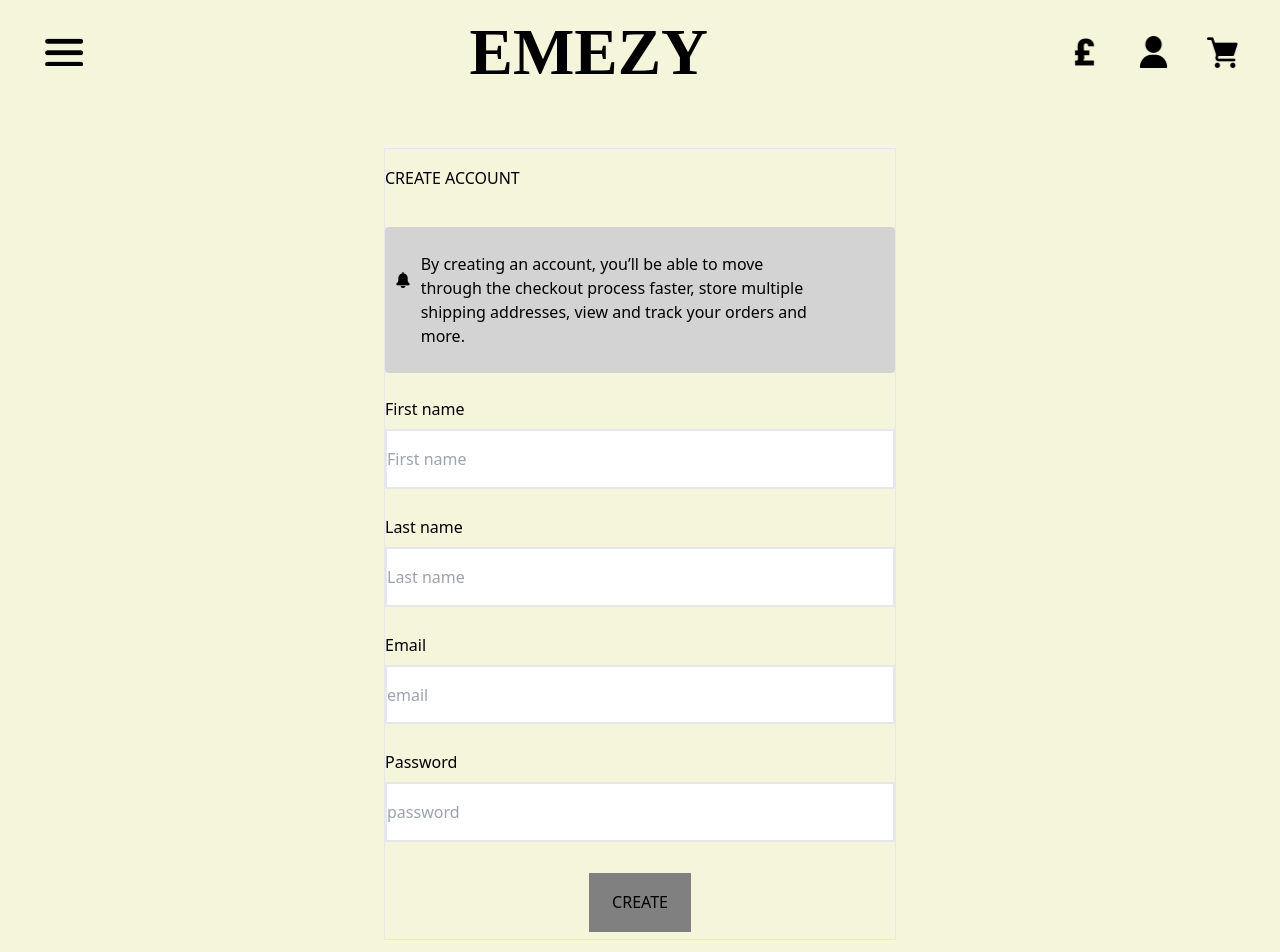
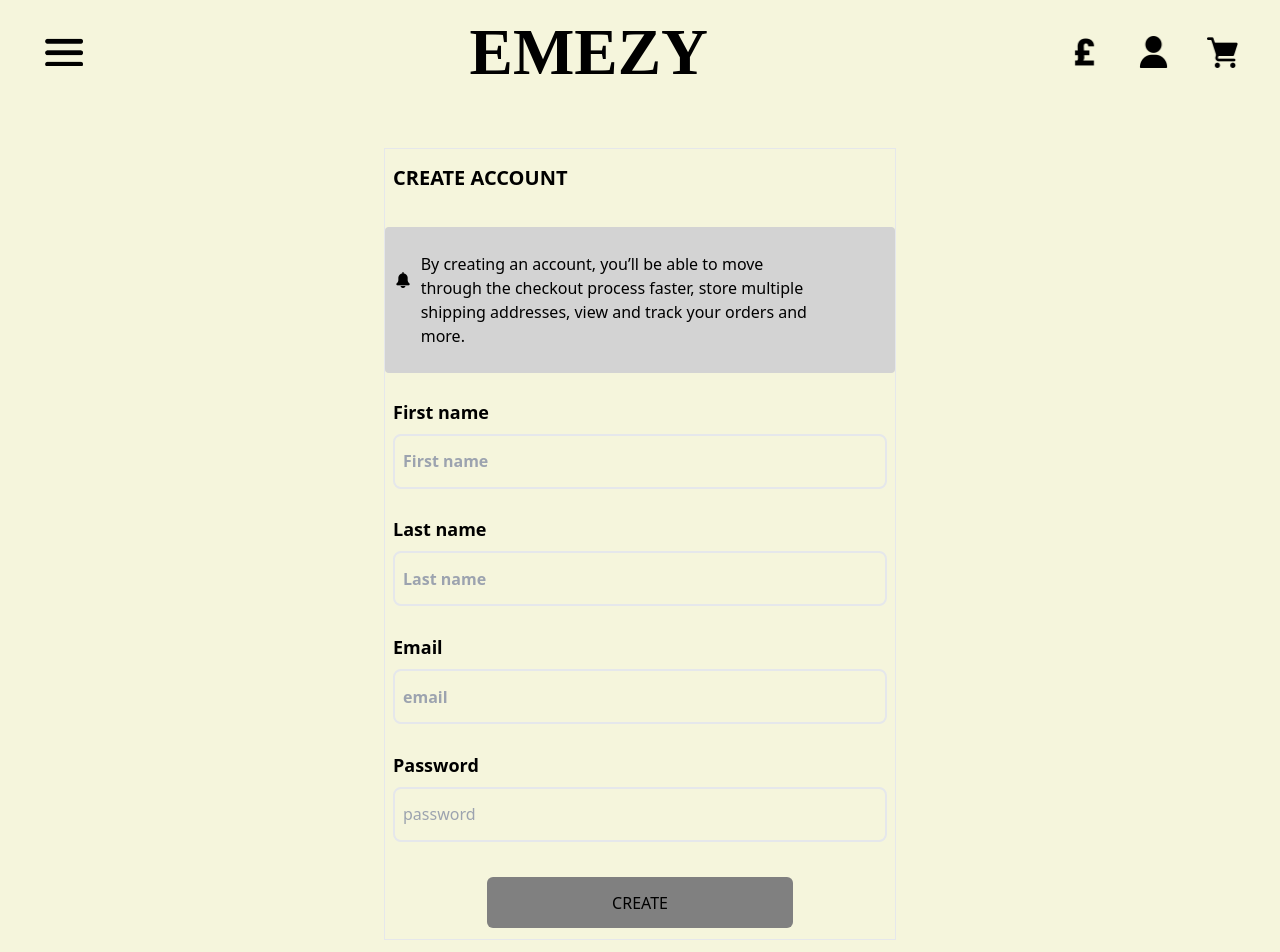
Before and after one commit to Dhanielgeek/EmezyClassicArist, a React (Vite) app: page /sign in a window 1280 px wide. Shown: the top 952 px of the page. Built offline with nearby package versions, Linux system fonts and the light colour scheme.

Commit message:
new done set

```diff
--- a/src/Auth/Login.tsx
+++ b/src/Auth/Login.tsx
@@ -43,31 +43,31 @@ EMEZY
 
  <section className="w-[100%] h-[90vh]  flex items-center justify-center " style={{backgroundColor:'beige'}} >
 
- <div className="w-[40%] h-[80%] flex flex-col items-center justify-around gap-5 border border-solid border[grey]" >
+ <div className="w-[40%] h-[80%] flex flex-col items-center justify-around gap-5 border border-solid border[grey] max-md:w-[80%]" >
 
-    <div className="w-[100%] h-[10%] flex justify-start items-center" >
-       <h1 className="font-bold text-2xl text-[grey]">Sign in to your existing account</h1>
+    <div className="w-[100%] h-[10%] flex justify-start items-center px-2 " >
+       <h1 className="font-bold text-2xl text-[grey] max-md:text-lg">Sign in to your existing account</h1>
     </div>
 
     <div className="w-[100%] h-[40%] flex justify-between items-center flex-col" >
 
-      <div className="w-[100%] h-[42%] flex flex-col justify-center items-start gap-2" >
-        <label > Email</label>
+      <div className="w-[100%] h-[42%] flex flex-col justify-center items-start px-2  gap-2" >
+        <label className="font-semibold text-md " > Email</label>
         <input type="text"
-        required  placeholder="email" className="w-[100%] h-[68%] border-2" style={{borderColor:"lightgray"}}/>
+        required  placeholder="email" className="w-[100%] h-[68%] px-2 bg-transparent rounded-lg border-2"/>
       </div>
 
-      <div className="w-[100%] h-[42%] flex flex-col justify-center items-start gap-2" >
-        <label > Password</label>
+      <div className="w-[100%] h-[42%] flex flex-col justify-center items-start px-2 gap-2 " >
+        <label className="font-semibold text-md" > Password</label>
         <input type="text"  required
-         placeholder="password" className="w-[100%] h-[68%] border-2" style={{borderColor:"lightgray"}}/>
+         placeholder="password" className="w-[100%] h-[68%] px-2 rounded-lg bg-transparent border-2 "/>
       </div>
     </div>
 
     <section className="w-[100%] h-[5%]" > <h3>forgot password?</h3></section>
 
     <div className="w-[100%] h-[10%] flex justify-center  items-center">
-      <button className="w-[20%] h-[80%] bg-[grey] hover:text-white  hover:bg-[#4c4949] cursor-pointer">
+      <button className="w-[60%] h-[80%] bg-[grey] rounded-md font-semibold text-[#FDFDF7] hover:text-white  hover:bg-[#4c4949] cursor-pointer">
         SIGNIN
       </button>
     </div>
--- a/src/Auth/Sign.tsx
+++ b/src/Auth/Sign.tsx
@@ -4,7 +4,7 @@ import pond from '../assets/pound.png';
 import pro from '../assets/user.png';
 import cart from '../assets/grocery-store.png';
 import notify from '../assets/bell.png'
-import { useState } from "react";
+// import { useState } from "react";
 
 
 const Header =styled.header`
@@ -71,8 +71,8 @@ EMEZY
   </Header>
 
  <section className="w-[100%] h-[110vh]  flex items-center justify-center " style={{backgroundColor:'beige'}}>
- <div className="w-[40%] h-[90%] flex flex-col items-center justify-center border border-soild border[lightgrey]  gap-5 ">
-    <div className="w-[100%] h-[8%] flex justify-start items-center" >
+ <div className="w-[40%] h-[90%] flex flex-col items-center justify-center border border-soild border[lightgrey] gap-5 max-md:w-[80%] ">
+    <div className="w-[100%] h-[8%] flex justify-start items-center px-2 font-bold text-xl" >
       CREATE ACCOUNT
     </div>
 
@@ -87,31 +87,31 @@ EMEZY
 
     <div className="w-[100%] h-[62%] flex justify-between items-center flex-col">
 
-      <div className="w-[100%] h-[22%] flex flex-col justify-center items-start gap-2" >
-        <label > First name</label>
-        <input type="text" required  placeholder="First name" className="w-[100%] h-[60%] border-2" />
+      <div className="w-[100%] h-[22%] flex flex-col justify-center items-start gap-2 px-2" >
+        <label className="font-semibold text-lg"> First name</label>
+        <input type="text" required  placeholder="First name" className="w-[100%] h-[55%] rounded-lg px-2 border-2 bg-transparent font-semibold " />
       </div>
 
-      <div className="w-[100%] h-[22%] flex flex-col justify-center items-start gap-2" >
-        <label > Last name</label>
-        <input type="text" required  placeholder="Last name" className="w-[100%] h-[60%] border-2" />
+      <div className="w-[100%] h-[22%] flex flex-col justify-center items-start gap-2 px-2" >
+        <label className="font-semibold text-lg"> Last name</label>
+        <input type="text" required  placeholder="Last name" className="w-[100%] h-[55%] rounded-lg border-2 bg-transparent px-2 font-semibold" />
       </div>
 
-      <div className="w-[100%] h-[22%] flex flex-col justify-center items-start gap-2" >
-        <label > Email</label>
-        <input type="text" required  placeholder="email" className="w-[100%] h-[60%] border-2" />
+      <div className="w-[100%] h-[22%] flex flex-col justify-center items-start gap-2 px-2" >
+        <label className="font-semibold text-lg"> Email</label>
+        <input type="text" required  placeholder="email" className="w-[100%] h-[55%] rounded-lg  border-2 bg-transparent px-2 font-semibold" />
       </div>
 
-      <div className="w-[100%] h-[22%] flex flex-col justify-center items-start gap-2">
-        <label > Password</label>
+      <div className="w-[100%] h-[22%] flex flex-col justify-center items-start gap-2 px-2">
+        <label className="font-semibold text-lg"> Password</label>
         <input type="text"  required
-         placeholder="password" className="w-[100%] h-[60%] border-2"/>
+         placeholder="password" className="w-[100%] h-[55%] border-2 px-2 bg-transparent rounded-lg"/>
       </div>
 
     </div>
 
     <div className="w-[100%] h-[10%] flex justify-center  items-center" >
-      <button className="w-[20%] h-[80%] bg-[grey] hover:text-white  hover:bg-[#4c4949] cursor-pointer">
+      <button className="w-[60%] h-[70%] bg-[grey] rounded-md hover:text-white  hover:bg-[#4c4949] cursor-pointer">
         CREATE
       </button>
     </div>
--- a/src/Pages/Welcome.tsx
+++ b/src/Pages/Welcome.tsx
@@ -2,11 +2,11 @@ import { motion } from 'framer-motion';
 import { Link } from 'react-router-dom';
 import WelcomePage from '../assets/ep.jpg';
 import styled from 'styled-components';
-import Love from '../assets/love1.png';
+import Love from '../assets/love2.png'
 
 const Heading = styled.h3`
   font-family: "Dancing Script", cursive;
-  color: #F0F812;
+  color: #ED6203;
 
   @media screen and (max-width: 365px){
     font-size: 10px;
@@ -44,14 +44,14 @@ const Welcome: React.FC = () => {
             <Heading>OUT NOW</Heading>
             </section>
             <section className='w-[100%] h-[25%] flex justify-around items-center flex-col max-sm:hidden'>
-              <div className='w-[90%] h-[40%] border border-solid border-[#F0F812] flex justify-center items-center text-[#F0F812] font-bold cursor-pointer hover:bg-[#F0F812] hover:text-black max-sm:h-[40%]'>LISTEN</div>
-              <div className='w-[90%] h-[40%]  border border-solid border-[#F0F812] flex justify-center items-center text-[#F0F812] font-bold cursor-pointer hover:bg-[#F0F812] hover:text-black max-sm:h-[40%]'>WATCH</div>
+              <div className='w-[90%] h-[40%] border border-solid border-[#ED6203] flex justify-center items-center text-[#ED6203] font-bold cursor-pointer hover:bg-[#ED6203] hover:text-black max-sm:h-[40%]'>LISTEN</div>
+              <div className='w-[90%] h-[40%]  border border-solid border-[#ED6203] flex justify-center items-center text-[#ED6203] font-bold cursor-pointer hover:bg-[#ED6203] hover:text-black max-sm:h-[40%]'>WATCH</div>
             </section>
           </div>
         </section>
         <section className='w-[60%] h-[20%]  flex  justify-around items-center max-sm:flex-col max-sm:w-[90%]'>
           <Link to="/main"  className="w-[100%] h-[40%]">
-            <ButtonHold className="w-full h-full bg-[#F0F812] font-bold hover:bg-yellow-600 duration-300 max-sm:h-[60%]">ENTER SITE</ButtonHold>
+            <ButtonHold className="w-full h-full bg-[#ED6203] font-bold hover:bg-yellow-600 duration-300 max-sm:h-[60%]">ENTER SITE</ButtonHold>
           </Link>
         </section>
       </div>
```
Also changed, not shown: src/assets/love2.png (added), vercel.json (added).
